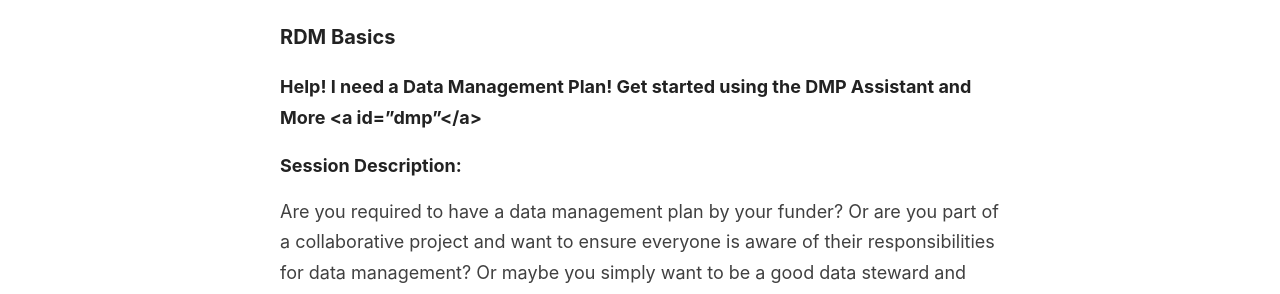
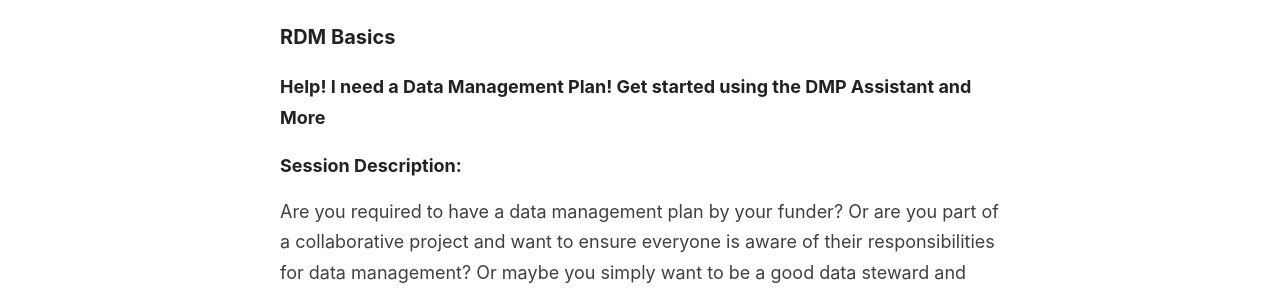
Before and after one commit to caul-dpsc/2021-rdm-series, a Jekyll site: the page built from _pages/schedule.md, in a window 1280 px wide. Shown: the part 1081-1375 px from the top of the page. Built offline with Jekyll 4.4.1, drawn with Linux system fonts in a browser that asks for light colours.

Commit message:
Update schedule.md

```diff
--- a/_pages/schedule.md
+++ b/_pages/schedule.md
@@ -18,7 +18,7 @@ permalink: /schedule/
 
 ### RDM Basics
 
-#### Help! I need a Data Management Plan! Get started using the DMP Assistant and More <a id="dmp"</a>
+#### Help! I need a Data Management Plan! Get started using the DMP Assistant and More <a id="dmp"></a>
 
 ##### Session Description:
 Are you required to have a data management plan by your funder? Or are you part of a collaborative project and want to ensure everyone is aware of their responsibilities for data management? Or maybe you simply want to be a good data steward and have a plan to manage your data. If so, you’ve come to the right session! Erin and Louise will help you get started by providing you with the tools and resources to create an effective data management plan, whether it’s for an individual project or as part of a large collaboration.
```
